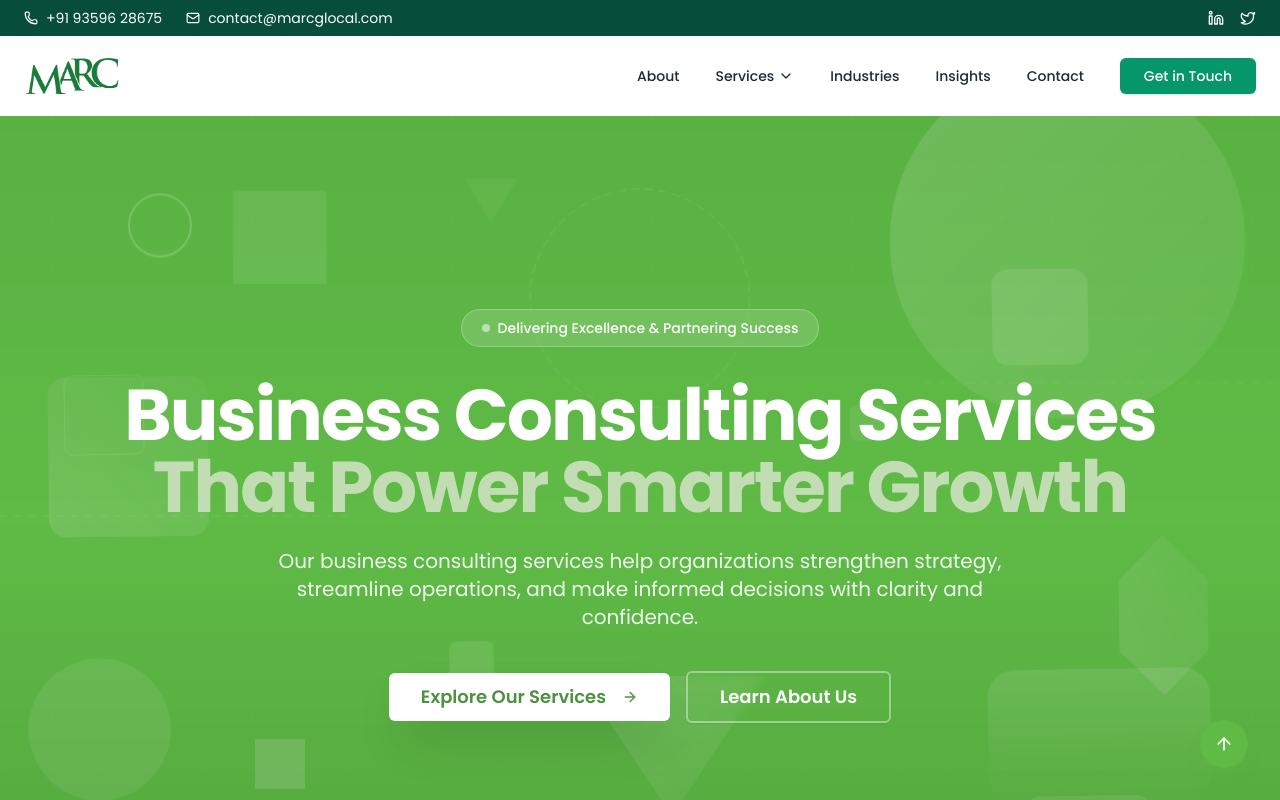
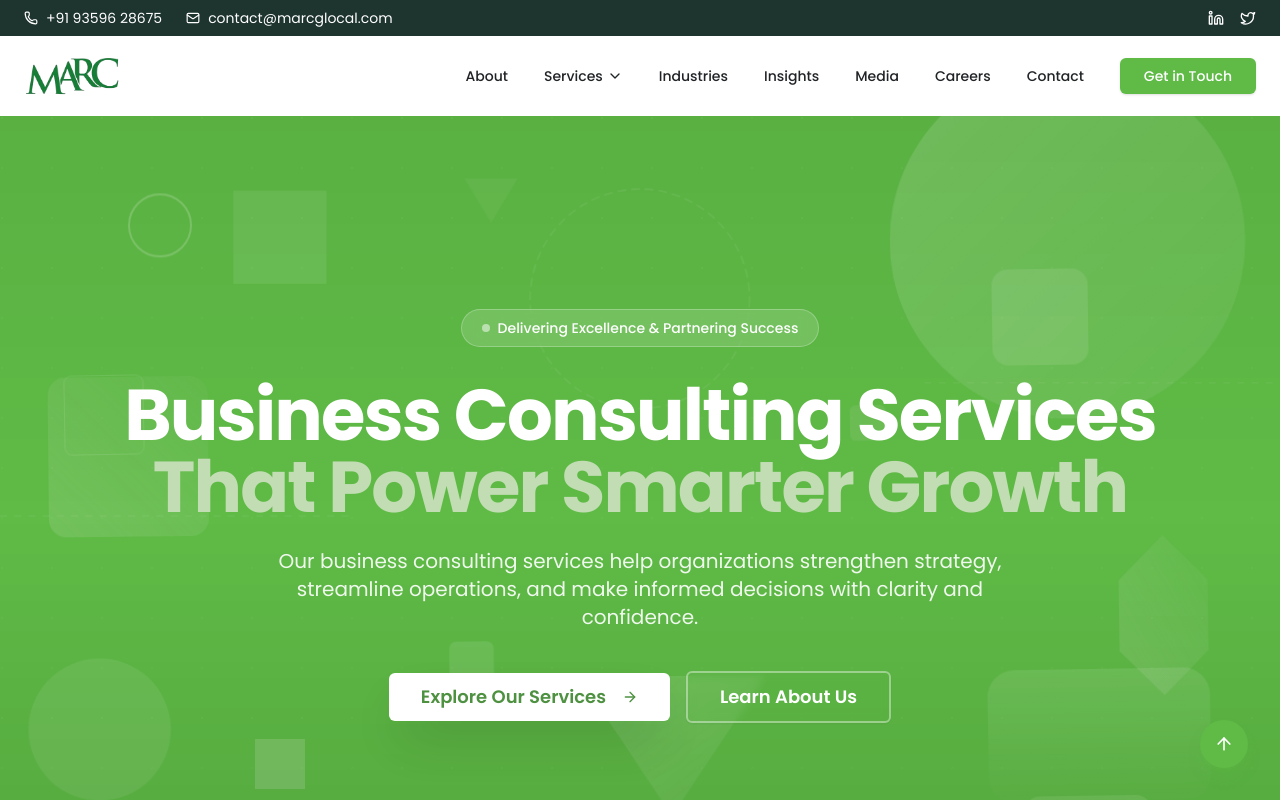
Before and after one commit to mr-deepak-agarwal/marcfinal, a Next.js app: page / in a window 1280 px wide. Shown: the top 800 px of the page. Built offline with nearby package versions, Linux system fonts and the light colour scheme.

Commit message:
auto-commit for eb4d2707-5ed7-4cd0-ae9d-5c04d9530399

```diff
--- a/components/Header.jsx
+++ b/components/Header.jsx
@@ -29,12 +29,14 @@ const navLinks = [
     label: 'Services',
     href: '/#services',
     children: [
-      { label: 'S1', href: '/s1' },
-      { label: 'S2', href: '/s2' },
+      { label: 'Market Research', href: '/s1' },
+      { label: 'Growth Strategy', href: '/s2' },
     ],
   },
   { label: 'Industries', href: '/industries' },
   { label: 'Insights', href: '/insights' },
+  { label: 'Media', href: '/media' },
+  { label: 'Careers', href: '/career' },
   { label: 'Contact', href: '/contact' },
 ]
 
@@ -60,22 +62,22 @@ export default function Header() {
   return (
     <>
       {/* Top Info Bar */}
-      <div className="hidden lg:block bg-emerald-900 text-white py-2">
+      <div className="hidden lg:block bg-[#1D342F] text-white py-2">
         <div className="max-w-7xl mx-auto px-6 flex justify-between items-center text-sm">
           <div className="flex items-center gap-6">
-            <a href={`tel:${companyInfo.phone}`} className="flex items-center gap-2">
+            <a href={`tel:${companyInfo.phone}`} className="flex items-center gap-2 hover:text-[#5FBB46] transition-colors">
               <Phone size={14} /> {companyInfo.phone}
             </a>
-            <a href={`mailto:${companyInfo.email}`} className="flex items-center gap-2">
+            <a href={`mailto:${companyInfo.email}`} className="flex items-center gap-2 hover:text-[#5FBB46] transition-colors">
               <Mail size={14} /> {companyInfo.email}
             </a>
           </div>
 
           <div className="flex items-center gap-4">
-            <a href={companyInfo.socialLinks.linkedin} target="_blank" rel="noreferrer">
+            <a href={companyInfo.socialLinks.linkedin} target="_blank" rel="noreferrer" className="hover:text-[#5FBB46] transition-colors">
               <Linkedin size={16} />
             </a>
-            <a href={companyInfo.socialLinks.twitter} target="_blank" rel="noreferrer">
+            <a href={companyInfo.socialLinks.twitter} target="_blank" rel="noreferrer" className="hover:text-[#5FBB46] transition-colors">
               <Twitter size={16} />
             </a>
           </div>
@@ -84,6 +86,7 @@ export default function Header() {
 
       {/* Header */}
       <header
+        data-testid="header"
         className={`sticky top-0 z-50 transition-all duration-300 ${
           isScrolled ? 'bg-white/95 backdrop-blur shadow-md' : 'bg-white'
         }`}
@@ -91,7 +94,7 @@ export default function Header() {
         <div className="max-w-7xl mx-auto px-6">
           <div className="flex items-center justify-between h-20">
             {/* Logo */}
-            <Link href="/" onClick={() => handleClick('/')}>
+            <Link href="/" onClick={() => handleClick('/')} data-testid="header-logo">
               <img src="/marc_logo.png" alt="MARC Logo" className="h-10" />
             </Link>
 
@@ -103,19 +106,19 @@ export default function Header() {
                     <Link
                       href={link.href}
                       onClick={() => handleClick(link.href)}
-                      className="px-4 py-2 flex items-center gap-1 text-sm font-medium text-gray-800 rounded-lg hover:bg-emerald-50 hover:text-emerald-600"
+                      className="px-4 py-2 flex items-center gap-1 text-sm font-medium text-[#212427] rounded-lg hover:bg-[#C2DDB4]/30 hover:text-[#5FBB46]"
                     >
                       {link.label}
                       <ChevronDown size={16} />
                     </Link>
 
-                    <div className="absolute left-0 top-full mt-2 w-56 bg-white rounded-xl shadow-lg opacity-0 invisible group-hover:opacity-100 group-hover:visible transition-all">
+                    <div className="absolute left-0 top-full mt-2 w-56 bg-white rounded-xl shadow-lg border border-[#C2DDB4]/20 opacity-0 invisible group-hover:opacity-100 group-hover:visible transition-all">
                       {link.children.map((child) => (
                         <Link
                           key={child.label}
                           href={child.href}
                           onClick={() => handleClick(child.href)}
-                          className="block px-4 py-3 text-sm text-gray-700 hover:bg-emerald-50 hover:text-emerald-600"
+                          className="block px-4 py-3 text-sm text-[#212427] hover:bg-[#C2DDB4]/20 hover:text-[#5FBB46] first:rounded-t-xl last:rounded-b-xl"
                         >
                           {child.label}
                         </Link>
@@ -127,7 +130,7 @@ export default function Header() {
                     key={link.label}
                     href={link.href}
                     onClick={() => handleClick(link.href)}
-                    className="px-4 py-2 text-sm font-medium text-gray-800 rounded-lg hover:bg-emerald-50 hover:text-emerald-600"
+                    className="px-4 py-2 text-sm font-medium text-[#212427] rounded-lg hover:bg-[#C2DDB4]/30 hover:text-[#5FBB46]"
                   >
                     {link.label}
                   </Link>
@@ -135,7 +138,10 @@ export default function Header() {
               )}
 
               <Link href="/contact" onClick={() => handleClick('/contact')}>
-                <Button className="ml-4 bg-emerald-600 hover:bg-emerald-700 text-white px-6">
+                <Button
+                  data-testid="header-cta"
+                  className="ml-4 bg-[#5FBB46] hover:bg-[#4E9141] text-white px-6"
+                >
                   Get in Touch
                 </Button>
               </Link>
@@ -143,6 +149,7 @@ export default function Header() {
 
             {/* Mobile Toggle */}
             <button
+              data-testid="mobile-menu-toggle"
               className="lg:hidden p-2"
               onClick={() => setIsMobileMenuOpen(!isMobileMenuOpen)}
             >
@@ -153,14 +160,14 @@ export default function Header() {
 
         {/* Mobile Menu */}
         {isMobileMenuOpen && (
-          <div className="lg:hidden bg-white shadow-lg">
+          <div className="lg:hidden bg-white shadow-lg border-t border-[#C2DDB4]/20">
             <div className="px-6 py-4 space-y-2">
               {navLinks.map((link) =>
                 link.children ? (
                   <div key={link.label}>
                     <button
                       onClick={() => setIsServicesOpen(!isServicesOpen)}
-                      className="w-full flex justify-between items-center px-4 py-3 font-medium text-gray-800 hover:bg-emerald-50 rounded-lg"
+                      className="w-full flex justify-between items-center px-4 py-3 font-medium text-[#212427] hover:bg-[#C2DDB4]/20 rounded-lg"
                     >
                       {link.label}
                       <ChevronDown
@@ -177,7 +184,7 @@ export default function Header() {
                             key={child.label}
                             href={child.href}
                             onClick={() => handleClick(child.href)}
-                            className="block px-4 py-2 text-sm text-gray-700 hover:text-emerald-600"
+                            className="block px-4 py-2 text-sm text-[#47635D] hover:text-[#5FBB46]"
                           >
                             {child.label}
                           </Link>
@@ -190,7 +197,7 @@ export default function Header() {
                     key={link.label}
                     href={link.href}
                     onClick={() => handleClick(link.href)}
-                    className="block px-4 py-3 font-medium text-gray-800 hover:bg-emerald-50 rounded-lg"
+                    className="block px-4 py-3 font-medium text-[#212427] hover:bg-[#C2DDB4]/20 rounded-lg"
                   >
                     {link.label}
                   </Link>
@@ -198,7 +205,7 @@ export default function Header() {
               )}
 
               <Link href="/contact" onClick={() => handleClick('/contact')}>
-                <Button className="w-full mt-4 bg-emerald-600 text-white">
+                <Button className="w-full mt-4 bg-[#5FBB46] hover:bg-[#4E9141] text-white">
                   Get in Touch
                 </Button>
               </Link>
```
